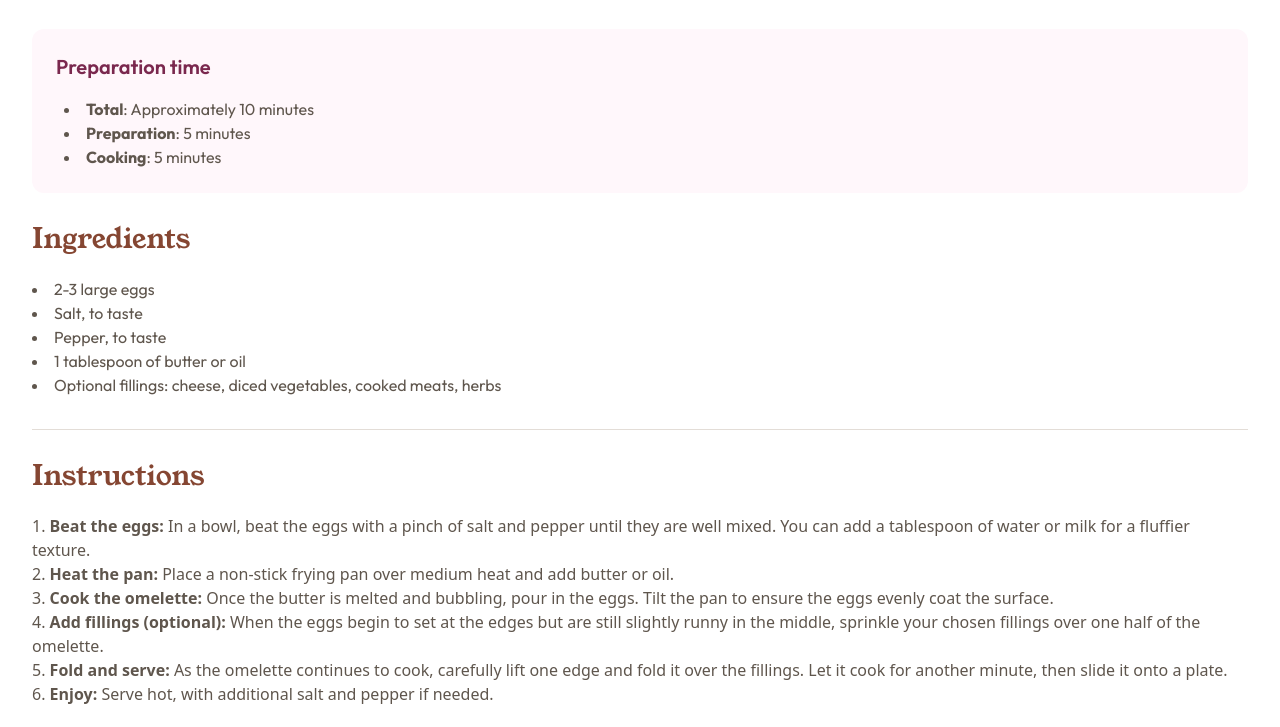
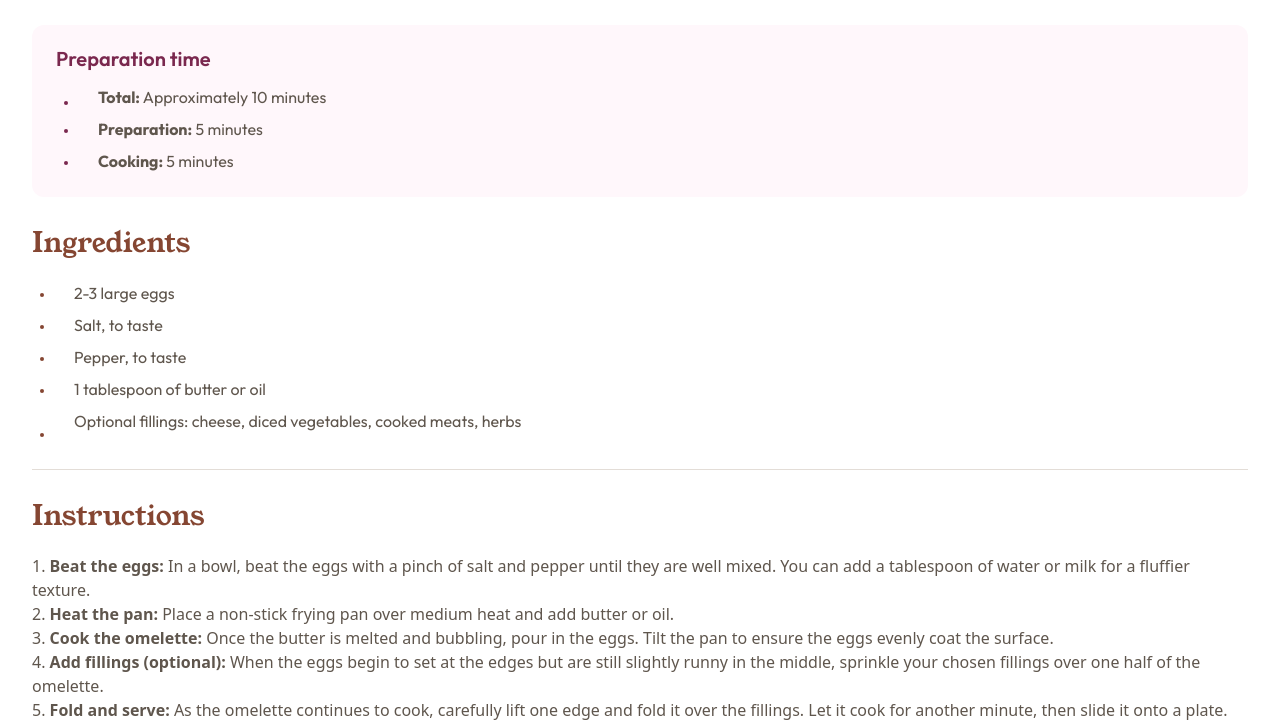
Before and after one commit to jeffgrahamcodes/recipe-page, a website: page src/index.html in a window 1280 px wide. Shown: the part 326-1053 px from the top of the page. Drawn offline with Linux system fonts and the light colour scheme.

Commit message:
style ingredients

```diff
--- a/src/index.html
+++ b/src/index.html
@@ -23,7 +23,7 @@
         <section class="px-4 py-5">
           <section class="grid gap-3">
             <h1
-              class="font-(family-name:--font-young-serif) text-4xl text-(--stone-900)"
+              class="font-(family-name:--font-young-serif) text-4xl text-(--stone-900) leading-none"
             >
               Simple Omelette Recipe
             </h1>
@@ -39,18 +39,35 @@
           <section
             class="p-3 bg-(--rose-50) rounded-xl font-(family-name:--font-outfit) my-4"
           >
-            <h3 class="text-(--rose-800) font-semibold text-xl mb-2">
+            <h3
+              class="text-(--rose-800) font-semibold text-xl mb-2 leading-none"
+            >
               Preparation time
             </h3>
-            <ul class="text-(--stone-600) list-disc list-inside">
-              <li class="pl-1">
-                <strong>Total</strong>: Approximately 10 minutes
+            <ul class="space-y-1">
+              <li class="flex items-start gap-3">
+                <span
+                  class="mt-2 ml-1 mr-0.75 w-0.5 h-0.5 bg-(--rose-800) rounded-full flex-shrink-0"
+                ></span>
+                <p class="text-(--stone-600)">
+                  <strong>Total:</strong> Approximately 10 minutes
+                </p>
               </li>
-              <li class="pl-1">
-                <strong>Preparation</strong>: 5 minutes
+              <li class="flex items-start gap-3">
+                <span
+                  class="mt-1.5 ml-1 mr-0.75 w-0.5 h-0.5 bg-(--rose-800) rounded-full flex-shrink-0"
+                ></span>
+                <p class="text-(--stone-600)">
+                  <strong>Preparation:</strong> 5 minutes
+                </p>
               </li>
-              <li class="pl-1">
-                <strong>Cooking</strong>: 5 minutes
+              <li class="flex items-start gap-3">
+                <span
+                  class="mt-1.5 ml-1 mr-0.75 w-0.5 h-0.5 bg-(--rose-800) rounded-full flex-shrink-0"
+                ></span>
+                <p class="text-(--stone-600)">
+                  <strong>Cooking:</strong> 5 minutes
+                </p>
               </li>
             </ul>
           </section>
@@ -61,15 +78,31 @@
               Ingredients
             </h2>
             <ul
-              class="text-(--stone-600) font-(family-name:--font-outfit) list-disc list-inside"
+              class="text-(--stone-600) font-(family-name:--font-outfit) space-y-1"
             >
-              <li>2-3 large eggs</li>
-              <li>Salt, to taste</li>
-              <li>Pepper, to taste</li>
-              <li>1 tablespoon of butter or oil</li>
-              <li>
-                Optional fillings: cheese, diced vegetables, cooked
-                meats, herbs
+              <li class="flex items-start gap-3">
+                <span
+                  class="mt-1.5 ml-1 mr-0.75 w-0.5 h-0.5 bg-(--brown-800) rounded-full flex-shrink-0"
+                ></span>
+                <p>2-3 large eggs</p>
+              </li class="flex items-start gap-3">
+              <li class="flex items-start gap-3"><span
+                  class="mt-1.5 ml-1 mr-0.75 w-0.5 h-0.5 bg-(--brown-800) rounded-full flex-shrink-0"
+                ></span><p>Salt, to taste</p></li>
+              <li class="flex items-start gap-3"><span
+                  class="mt-1.5 ml-1 mr-0.75 w-0.5 h-0.5 bg-(--brown-800) rounded-full flex-shrink-0"
+                ></span><p>Pepper, to taste</p></li>
+              <li class="flex items-start gap-3"><span
+                  class="mt-1.5 ml-1 mr-0.75 w-0.5 h-0.5 bg-(--brown-800) rounded-full flex-shrink-0"
+                ></span><p>1 tablespoon of butter or oil</p></li>
+              <li class="flex items-start gap-3">
+                <span
+                  class="mt-3 ml-1 mr-0.75 w-0.5 h-0.5 bg-(--brown-800) rounded-full flex-shrink-0"
+                ></span>
+                <p>
+                  Optional fillings: cheese, diced vegetables, cooked
+                  meats, herbs
+                </p>
               </li>
             </ul>
           </section>
```
Also changed, not shown: src/output.css.
